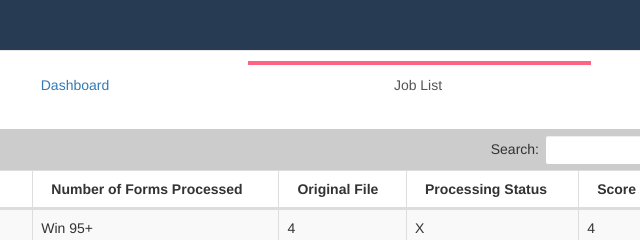
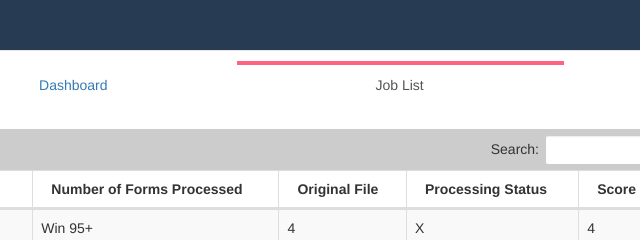
Before and after one commit to info-valiance/digifii-dashboard, a plain HTML site: page pages/job-list.html in a window 1280 px wide. Shown: the top 240 px of the page, 528-1168 px from the left. Drawn offline with Linux system fonts and the light colour scheme.

Commit message:
Minor fixes: html layout

```diff
--- a/pages/job-list.html
+++ b/pages/job-list.html
@@ -108,8 +108,8 @@
 
         <div id="page-wrapper" class="p-0">
 
-			<div class="row">
-                <div class="col-lg-12 main-tabs">
+			<div class="col-lg-12">
+                <div class="row main-tabs">
 					<ul class="nav nav-tabs">
 						<li class="col-lg-2"></li>
 						<li class="col-lg-4"><a href="#" data-toggle="tab" aria-expanded="false">Dashboard</a>
@@ -123,8 +123,8 @@
             </div>
 
             <!-- /.row -->
-            <div class="row">
-                <div class="col-lg-12">
+            <div class="col-lg-12">
+                <div class="row">
                     <div class="panel panel-default border-0">
                         <!--<div class="panel-heading">
                             DataTables Advanced Tables
```
Also changed, not shown: pages/job-id.html (+6 -6 lines).
